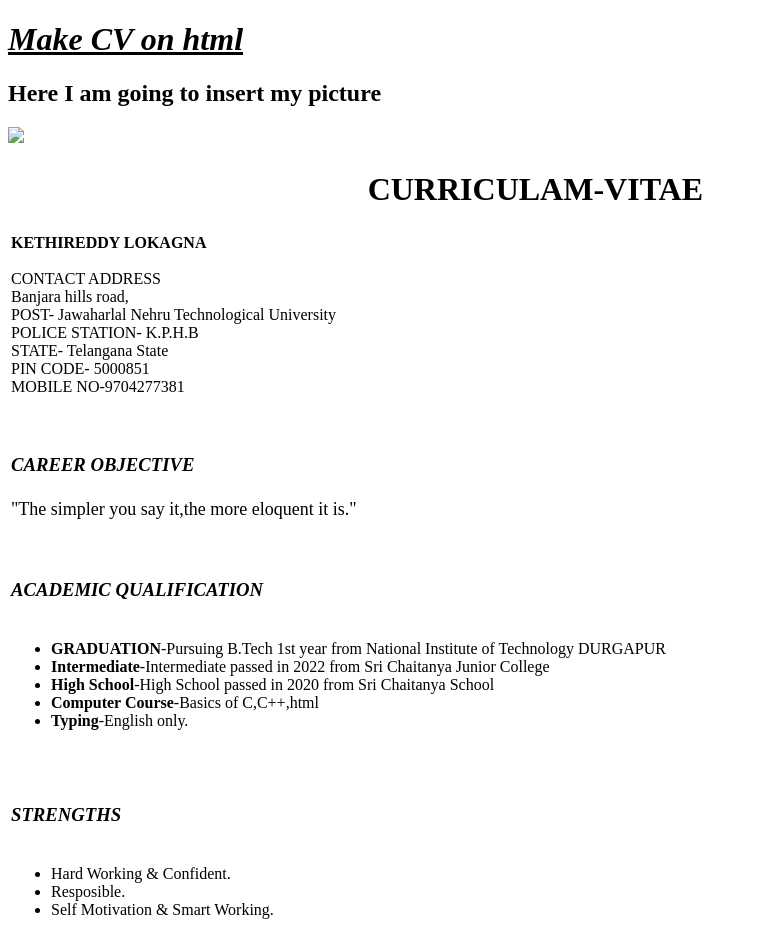
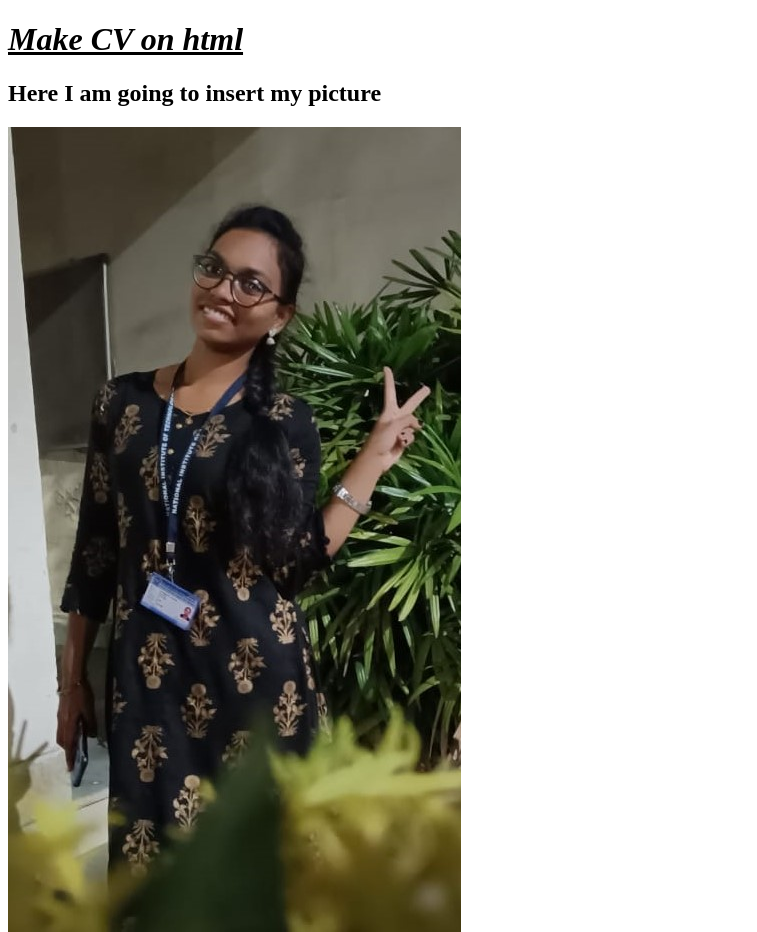
Before and after one commit to Lokagna7/CV_RESUME, a plain HTML site: page index.html in a window 1280 px wide. Shown: the top 932 px of the page, without its empty margins (0-757 px from the left). Drawn offline with Linux system fonts and the light colour scheme; the site is published under a folder, as on GitHub Pages, so addresses that start at the root find nothing.

Commit message:
Update index.html

```diff
--- a/index.html
+++ b/index.html
@@ -14,7 +14,7 @@
 </head>
 <body>
 	  <h2>Here I am going to insert my picture</h2>
-  <img src="/Lokagna1.jpeg">
+  <img src="Lokagna1.jpeg">
 	<table>
      <tr>
        <td>
```
